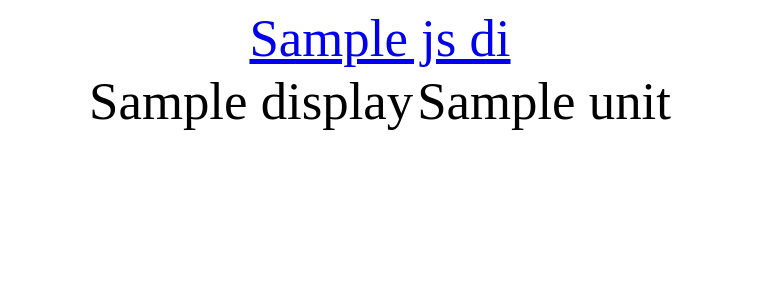
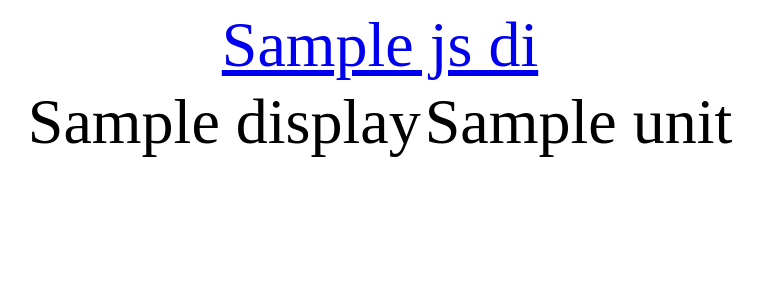
Before and after one commit to sebpoirier/analog_ic_calculators, a Python web app: template templates/calculator.html in a window 1280 px wide. Shown: the top 300 px of the page, without its empty margins (260-1023 px from the left). Run offline with Jinja, Linux system fonts and the light colour scheme; the template is opened without the code that fills it: most values are stand-ins (such as "Sample title", 1, 10 or a date in 2020).

Commit message:
Changed css to vw.

```diff
--- a/adc_resolution.html
+++ b/adc_resolution.html
@@ -6,6 +6,7 @@
     <meta name="author" content="Sebastien Poirier">
     <link href="style.css" rel="stylesheet" type="text/css">
 	<link rel="shortcut icon" href="favicon.ico" />
+    <meta name="viewport" content="width=device-width, initial-scale=1.0">
     <title>ADC resolution</title>
 </head>
 
--- a/cap_charge.html
+++ b/cap_charge.html
@@ -6,6 +6,7 @@
     <meta name="author" content="Sebastien Poirier">
     <link href="style.css" rel="stylesheet" type="text/css">
 	<link rel="shortcut icon" href="favicon.ico" />
+    <meta name="viewport" content="width=device-width, initial-scale=1.0">
     <title>Capacitor charge time</title>
 </head>
 
--- a/cap_consumption.html
+++ b/cap_consumption.html
@@ -6,6 +6,7 @@
     <meta name="author" content="Sebastien Poirier">
     <link href="style.css" rel="stylesheet" type="text/css">
 	<link rel="shortcut icon" href="favicon.ico" />
+    <meta name="viewport" content="width=device-width, initial-scale=1.0">
     <title>cap_consumption</title>
 </head>
 
--- a/cox.html
+++ b/cox.html
@@ -6,6 +6,7 @@
     <meta name="author" content="Sebastien Poirier">
     <link href="style.css" rel="stylesheet" type="text/css">
 	<link rel="shortcut icon" href="favicon.ico" />
+    <meta name="viewport" content="width=device-width, initial-scale=1.0">
     <title>cox</title>
 </head>
 
--- a/db20_converter.html
+++ b/db20_converter.html
@@ -6,6 +6,7 @@
     <meta name="author" content="Sebastien Poirier">
     <link href="style.css" rel="stylesheet" type="text/css">
 	<link rel="shortcut icon" href="favicon.ico" />
+    <meta name="viewport" content="width=device-width, initial-scale=1.0">
     <title>db20_converter</title>
 </head>
 
--- a/freq.html
+++ b/freq.html
@@ -6,6 +6,7 @@
     <meta name="author" content="Sebastien Poirier">
     <link href="style.css" rel="stylesheet" type="text/css">
 	<link rel="shortcut icon" href="favicon.ico" />
+    <meta name="viewport" content="width=device-width, initial-scale=1.0">
     <title>freq</title>
 </head>
 
--- a/gm_strong_inv.html
+++ b/gm_strong_inv.html
@@ -6,6 +6,7 @@
     <meta name="author" content="Sebastien Poirier">
     <link href="style.css" rel="stylesheet" type="text/css">
 	<link rel="shortcut icon" href="favicon.ico" />
+    <meta name="viewport" content="width=device-width, initial-scale=1.0">
     <title>gm_strong_inv</title>
 </head>
 
--- a/gm_weak_inv.html
+++ b/gm_weak_inv.html
@@ -6,6 +6,7 @@
     <meta name="author" content="Sebastien Poirier">
     <link href="style.css" rel="stylesheet" type="text/css">
 	<link rel="shortcut icon" href="favicon.ico" />
+    <meta name="viewport" content="width=device-width, initial-scale=1.0">
     <title>gm_weak_inv</title>
 </head>
 
--- a/ind_charge.html
+++ b/ind_charge.html
@@ -6,6 +6,7 @@
     <meta name="author" content="Sebastien Poirier">
     <link href="style.css" rel="stylesheet" type="text/css">
 	<link rel="shortcut icon" href="favicon.ico" />
+    <meta name="viewport" content="width=device-width, initial-scale=1.0">
     <title>ind_charge</title>
 </head>
 
--- a/index.html
+++ b/index.html
@@ -6,6 +6,7 @@
     <meta name="author" content="Sebastien Poirier">
     <link href="style.css" rel="stylesheet" type="text/css">
 	<link rel="shortcut icon" href="favicon.ico" />
+    <meta name="viewport" content="width=device-width, initial-scale=1.0">
     <title>index</title>
 </head>
 
--- a/ohm.html
+++ b/ohm.html
@@ -6,6 +6,7 @@
     <meta name="author" content="Sebastien Poirier">
     <link href="style.css" rel="stylesheet" type="text/css">
 	<link rel="shortcut icon" href="favicon.ico" />
+    <meta name="viewport" content="width=device-width, initial-scale=1.0">
     <title>ohm</title>
 </head>
 
--- a/preamp.js
+++ b/preamp.js
@@ -11,7 +11,7 @@ var info = {
         "V_cm": {"unit": "V"}
     },
     "gain_calc": {
-        "display_list": "I R  n T gm gain V_cm C BW"
+        "display_list": "I n T gm R V_cm gain C BW"
     }
 };
 
--- a/rc.html
+++ b/rc.html
@@ -6,6 +6,7 @@
     <meta name="author" content="Sebastien Poirier">
     <link href="style.css" rel="stylesheet" type="text/css">
 	<link rel="shortcut icon" href="favicon.ico" />
+    <meta name="viewport" content="width=device-width, initial-scale=1.0">
     <title>rc</title>
 </head>
 
--- a/style.css
+++ b/style.css
@@ -1,5 +1,5 @@
 html {
-	font-size: calc(2.5em + 1vw);
+	font-size: 5vw;
 }
 select {
 	font-size: 1em;
--- a/templates/base.html
+++ b/templates/base.html
@@ -6,6 +6,7 @@
     <meta name="author" content="Sebastien Poirier">
     <link href="style.css" rel="stylesheet" type="text/css">
 	<link rel="shortcut icon" href="favicon.ico" />
+    <meta name="viewport" content="width=device-width, initial-scale=1.0">
     <title>{% block title %}{% endblock %}</title>
 </head>
 
```
Also changed, not shown: preamp.html (+14 -13 lines).
